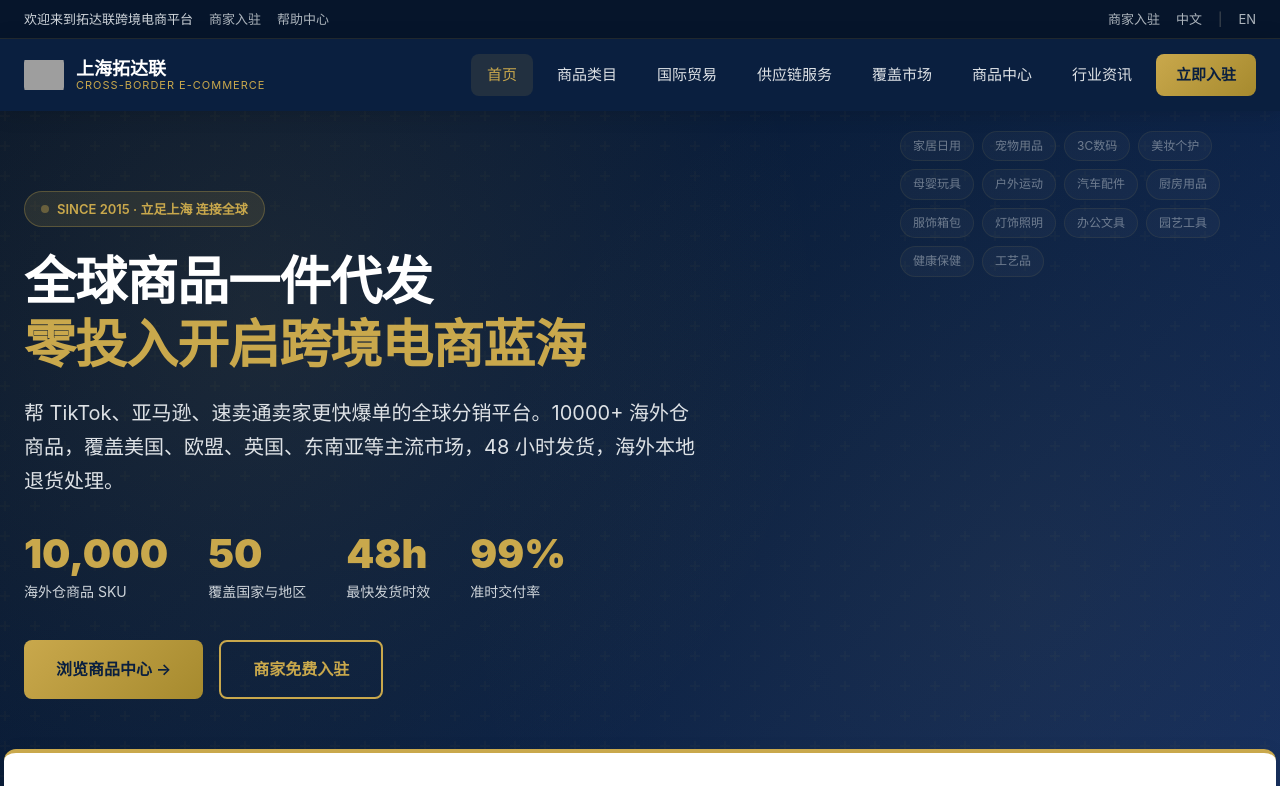
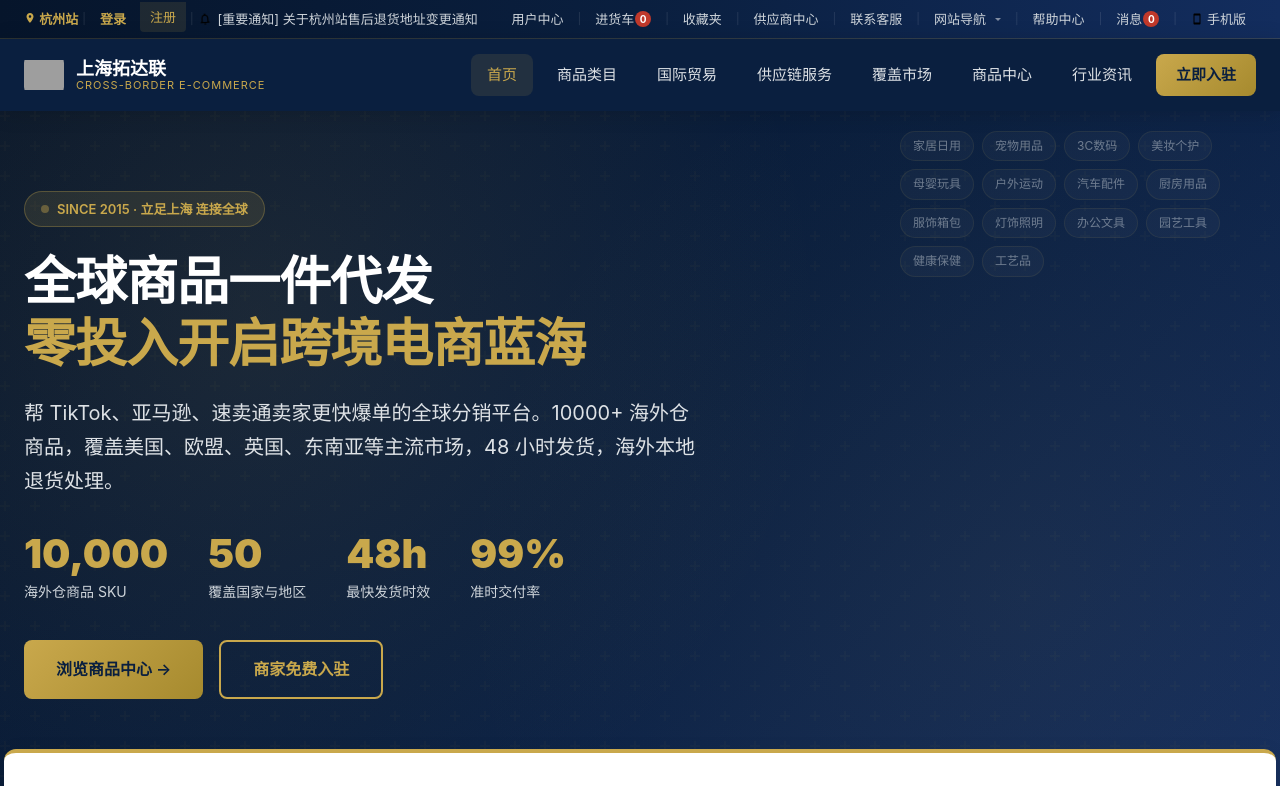
Before and after one commit to tuodalian-zhang/tuodalian-site, a plain HTML site: page index.html in a window 1280 px wide. Shown: the top 786 px of the page. Drawn offline with Linux system fonts and the light colour scheme; grey boxes are pictures that could not be loaded.

Commit message:
Update index.html - top bar B2B e-commerce style

```diff
--- a/index.html
+++ b/index.html
@@ -32,13 +32,31 @@ ul,ol{list-style:none;}
 img{max-width:100%;display:block;}
 .container{max-width:1320px;margin:0 auto;padding:0 24px;}
 
-/* ===== Top Bar ===== */
-.top-bar{background:var(--navy-dark);color:var(--gray-300);font-size:13px;padding:8px 0;border-bottom:1px solid rgba(201,168,76,.15);}
-.top-bar .container{display:flex;justify-content:space-between;align-items:center;flex-wrap:wrap;gap:8px;}
-.top-bar .top-links{display:flex;gap:16px;align-items:center;}
-.top-bar a{color:var(--gray-400);transition:color .2s;}
+/* ===== Top Bar (B2B E-commerce Style) ===== */
+.top-bar{background:linear-gradient(90deg,var(--navy-dark) 0%,var(--navy) 50%,var(--navy-light) 100%);color:var(--gray-300);font-size:13px;padding:0;border-bottom:1px solid rgba(201,168,76,.2);}
+.top-bar .container{display:flex;justify-content:space-between;align-items:center;height:38px;}
+.top-bar-left,.top-bar-right{display:flex;align-items:center;gap:4px;}
+.top-bar a{color:var(--gray-300);transition:all .2s;display:inline-flex;align-items:center;gap:5px;padding:0 10px;height:38px;line-height:38px;white-space:nowrap;}
 .top-bar a:hover{color:var(--gold);}
-.top-bar .top-right{display:flex;gap:16px;align-items:center;}
+.top-bar .sep{color:rgba(255,255,255,.12);font-size:11px;}
+.top-bar .site-picker{font-weight:600;color:var(--gold);cursor:pointer;}
+.top-bar .site-picker svg{width:12px;height:12px;fill:var(--gold);}
+.top-bar .login-link{color:var(--gold);font-weight:600;}
+.top-bar .register-link{background:rgba(201,168,76,.12);color:var(--gold);border-radius:0 0 4px 4px;height:30px;line-height:30px;margin-top:-4px;}
+.top-bar .register-link:hover{background:var(--gold);color:var(--navy-dark);}
+.top-bar .notice{display:inline-flex;align-items:center;gap:6px;color:var(--gray-400);max-width:280px;overflow:hidden;text-overflow:ellipsis;white-space:nowrap;}
+.top-bar .notice-icon{width:14px;height:14px;color:var(--gold);animation:tada 2s infinite;}
+@keyframes tada{0%,100%{transform:rotate(0);}10%,30%,50%,70%,90%{transform:rotate(-6deg);}20%,40%,60%,80%{transform:rotate(6deg);}}
+.top-bar .notice-text{color:var(--gray-300);}
+.top-bar .badge{display:inline-flex;align-items:center;justify-content:center;min-width:16px;height:16px;padding:0 4px;background:var(--red);color:#fff;border-radius:10px;font-size:10px;font-weight:700;margin-left:-4px;}
+.top-bar .mobile-link{display:inline-flex;align-items:center;gap:4px;}
+.top-bar .mobile-link svg{width:12px;height:12px;}
+.top-bar .nav-dropdown{position:relative;display:inline-flex;align-items:center;}
+.top-bar .nav-dropdown>a::after{content:'';display:inline-block;width:0;height:0;margin-left:4px;border-left:3px solid transparent;border-right:3px solid transparent;border-top:3px solid currentColor;opacity:.6;}
+.top-bar .nav-dropdown:hover .dropdown-menu{opacity:1;visibility:visible;transform:translateY(0);}
+.top-bar .dropdown-menu{position:absolute;top:100%;left:50%;transform:translateX(-50%) translateY(8px);background:#fff;border-radius:8px;box-shadow:0 8px 30px rgba(0,0,0,.18);padding:8px 0;min-width:140px;opacity:0;visibility:hidden;transition:all .25s;z-index:1000;}
+.top-bar .dropdown-menu a{display:block;color:var(--gray-700);height:auto;line-height:1.5;padding:8px 16px;font-size:13px;}
+.top-bar .dropdown-menu a:hover{background:var(--gray-50);color:var(--navy);}
 
 /* ===== Header ===== */
 .header{position:sticky;top:0;z-index:900;background:var(--navy);box-shadow:0 2px 20px rgba(0,0,0,.15);transition:background .3s;}
@@ -317,8 +335,15 @@ img{max-width:100%;display:block;}
   .footer-grid{grid-template-columns:1fr;gap:28px;}
   .footer-qr{display:none;}
   .cta-section h2{font-size:26px;}
-  .top-bar .container{flex-direction:column;}
-  .top-bar .top-links{font-size:12px;}
+  .top-bar{height:auto;}
+  .top-bar .container{flex-wrap:wrap;justify-content:center;height:auto;gap:0;padding:4px 16px;}
+  .top-bar-left,.top-bar-right{gap:0;flex-wrap:wrap;justify-content:center;}
+  .top-bar-left{order:2;}
+  .top-bar-right{order:1;}
+  .top-bar a{padding:0 8px;height:30px;line-height:30px;font-size:12px;}
+  .top-bar .notice{display:none;}
+  .top-bar .site-picker{height:30px;line-height:30px;}
+  .top-bar .register-link{height:24px;line-height:24px;}
 }
 @media(max-width:400px){
   .hero h1{font-size:26px;}
@@ -334,16 +359,49 @@ img{max-width:100%;display:block;}
 <!-- Top Bar -->
 <div class="top-bar">
   <div class="container">
-    <div class="top-links">
-      <span>欢迎来到拓达联跨境电商平台</span>
-      <a href="#">商家入驻</a>
+    <div class="top-bar-left">
+      <span class="site-picker">
+        <svg viewBox="0 0 24 24"><path d="M12 2C8.13 2 5 5.13 5 9c0 5.25 7 13 7 13s7-7.75 7-13c0-3.87-3.13-7-7-7zM12 11.5c-1.38 0-2.5-1.12-2.5-2.5s1.12-2.5 2.5-2.5 2.5 1.12 2.5 2.5-1.12 2.5-2.5 2.5z"/></svg>
+        杭州站
+      </span>
+      <span class="sep">|</span>
+      <a href="#" class="login-link">登录</a>
+      <a href="#" class="register-link">注册</a>
+      <span class="sep">|</span>
+      <span class="notice">
+        <svg class="notice-icon" viewBox="0 0 24 24"><path d="M12 22c1.1 0 2-.9 2-2h-4c0 1.1.9 2 2 2zm6-6v-5c0-3.07-1.63-5.64-4.5-6.32V4c0-.83-.67-1.5-1.5-1.5s-1.5.67-1.5 1.5v.68C7.64 5.36 6 7.92 6 11v5l-2 2v1h16v-1l-2-2zm-2 1H8v-6c0-2.48 1.51-4.5 4-4.5s4 2.02 4 4.5v6z"/></svg>
+        <span class="notice-text">[重要通知] 关于杭州站售后退货地址变更通知</span>
+      </span>
+    </div>
+    <div class="top-bar-right">
+      <a href="#">用户中心</a>
+      <span class="sep">|</span>
+      <a href="#">进货车<span class="badge">0</span></a>
+      <span class="sep">|</span>
+      <a href="#">收藏夹</a>
+      <span class="sep">|</span>
+      <a href="#">供应商中心</a>
+      <span class="sep">|</span>
+      <a href="#">联系客服</a>
+      <span class="sep">|</span>
+      <div class="nav-dropdown">
+        <a href="#">网站导航</a>
+        <div class="dropdown-menu">
+          <a href="/guojimaoyi">国际贸易</a>
+          <a href="/gongyinglian">供应链服务</a>
+          <a href="/kuajingdianshang">跨境电商</a>
+          <a href="/shangpinleimu">商品类目</a>
+        </div>
+      </div>
+      <span class="sep">|</span>
       <a href="#">帮助中心</a>
-    </div>
-    <div class="top-right">
-      <a href="#">商家入驻</a>
-      <a href="#">中文</a>
-      <span style="color:var(--gray-600);">|</span>
-      <a href="#">EN</a>
+      <span class="sep">|</span>
+      <a href="#">消息<span class="badge">0</span></a>
+      <span class="sep">|</span>
+      <a href="#" class="mobile-link">
+        <svg viewBox="0 0 24 24"><path d="M17 1.01L7 1c-1.1 0-2 .9-2 2v18c0 1.1.9 2 2 2h10c1.1 0 2-.9 2-2V3c0-1.1-.9-1.99-2-1.99zM17 19H7V5h10v14z"/></svg>
+        手机版
+      </a>
     </div>
   </div>
 </div>
```
